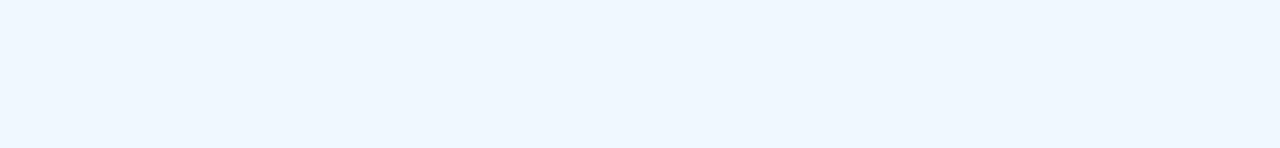
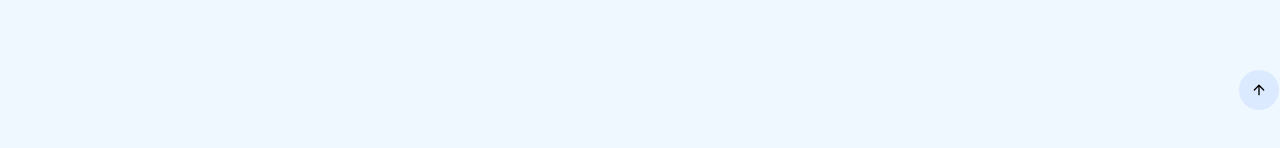
Before and after one commit to AbdullahAjayi/portfolio, a React (Vite) app: page / in a window 1280 px wide. Shown: the part 678-826 px from the top of the page. Built offline with nearby package versions, Linux system fonts and the light colour scheme.

Commit message:
Added BackToTop component in src

```diff
--- a/src/App.jsx
+++ b/src/App.jsx
@@ -10,6 +10,7 @@ import {
   About,
   Socials,
   Footer,
+  BackToTop,
 } from "./components";
 import handleScrollAnimation from "./funcs/handleScrollAnimation";
 
@@ -24,6 +25,7 @@ const App = () => {
 
     const handleScrollEvent = () => setScrollY(window.scrollY);
     window.addEventListener("scroll", handleScrollEvent);
+    window.addEventListener("resize", handleScrollAnimation);
   }, []);
 
   useEffect(() => {
@@ -46,6 +48,7 @@ const App = () => {
             <Navbar />
           </header>
           <Socials />
+          <BackToTop />
           <main className="slide-up">
             <Intro />
             <About />
--- /dev/null
+++ b/src/components/BackToTop.jsx
@@ -0,0 +1,32 @@
+import { useEffect } from "react";
+import { FiArrowUp } from "react-icons/fi";
+const BackToTop = () => {
+  useEffect(() => {
+    const scooty = document.getElementById("take-me-up");
+    const scrollFunction = () => {
+      if (
+        (document.body.scrollTop || document.documentElement.scrollTop) > 20
+      ) {
+        scooty.style.display = "block";
+      } else {
+        scooty.style.display = "none";
+      }
+    };
+    // scrollFunction();
+    // console.log(scooty);
+  }, []);
+  return (
+    <div
+      id="take-me-up "
+      className="fixed bottom-3 right-[1px] w-10 h-10 bg-blue-100 rounded-full flex justify-center items-center cursor-pointer z-[10000]"
+    >
+      <FiArrowUp
+        onClick={() => {
+          window.moveTo(0, 0);
+        }}
+      />
+    </div>
+  );
+};
+
+export default BackToTop;
--- a/src/components/index.js
+++ b/src/components/index.js
@@ -2,6 +2,7 @@ export { default as Intro } from "./Intro";
 export { default as Navbar } from "./Navbar";
 export { default as Works } from "./Works";
 export { default as Services } from "./Services";
+export { default as BackToTop } from "./BackToTop";
 export { default as Experience } from "./Experience";
 export { default as Logo } from "./Logo";
 export { default as About } from "./About";
```
